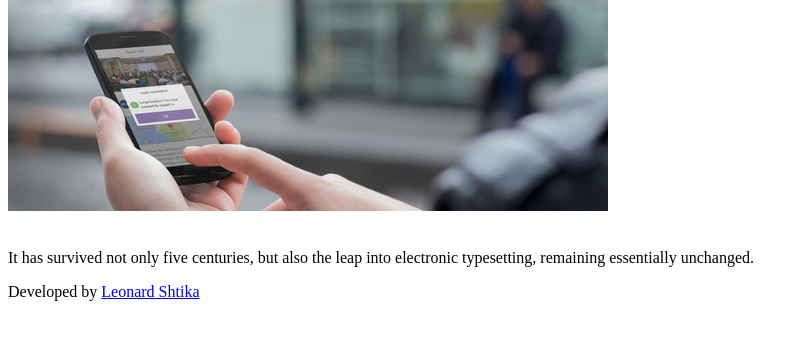
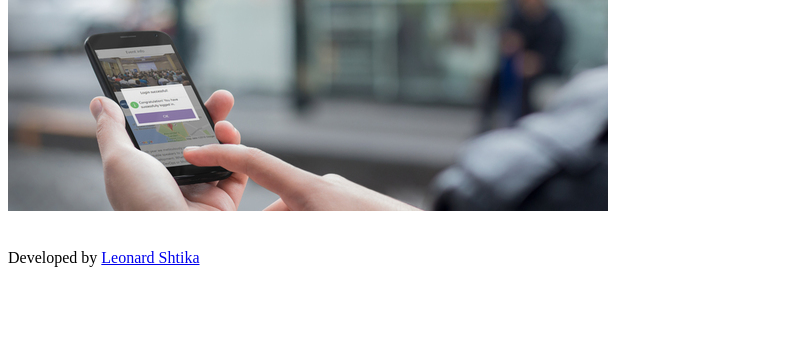
Before and after one commit to leoshtika/eventkit, a Yii app: template frontend/views/site/index.php in a window 1280 px wide. Shown: the part 169-509 px from the top of the page, without its empty margins (0-808 px from the left). Run offline with PHP 8.4 and a stand-in for Yii, Linux system fonts and the light colour scheme; the template is opened without the code that fills it, so the values that code supplies are empty; some libraries are stand-ins or nearby versions.

Commit message:
Minor improvements in 'site/index' view

```diff
--- a/frontend/views/site/index.php
+++ b/frontend/views/site/index.php
@@ -19,9 +19,5 @@ $this->title = 'EventKit';
     </div>
     <div class="body-content text-center">
         <?= Html::img('@web/images/main.jpg') ?><br><br>
-        <p>
-        It has survived not only five centuries, but also the leap into electronic
-        typesetting, remaining essentially unchanged.
-        </p>
     </div>
 </div>
--- a/frontend/web/css/site.css
+++ b/frontend/web/css/site.css
@@ -45,6 +45,7 @@ a:active, a:hover {
 .jumbotron {
     text-align: center;
     background-color: transparent;
+    margin-bottom: 0;
 }
 
 .jumbotron .btn {
```
